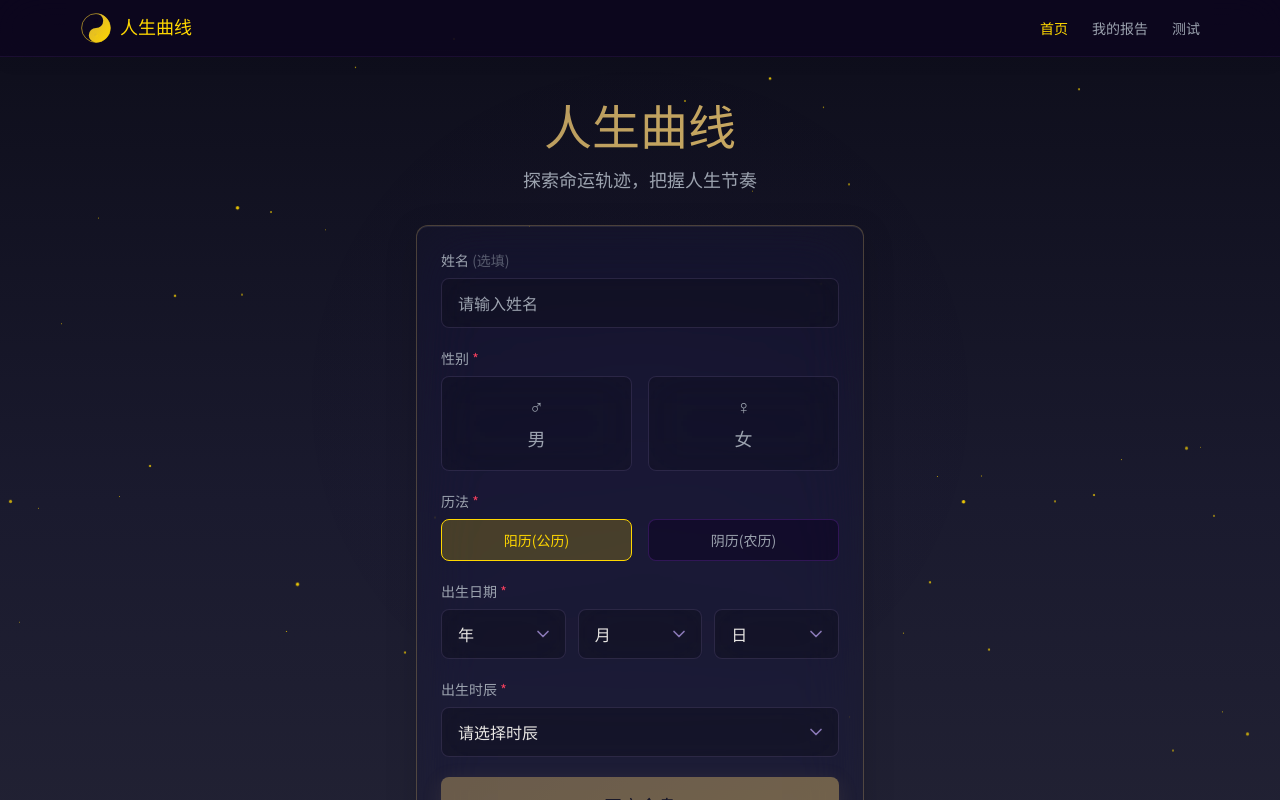
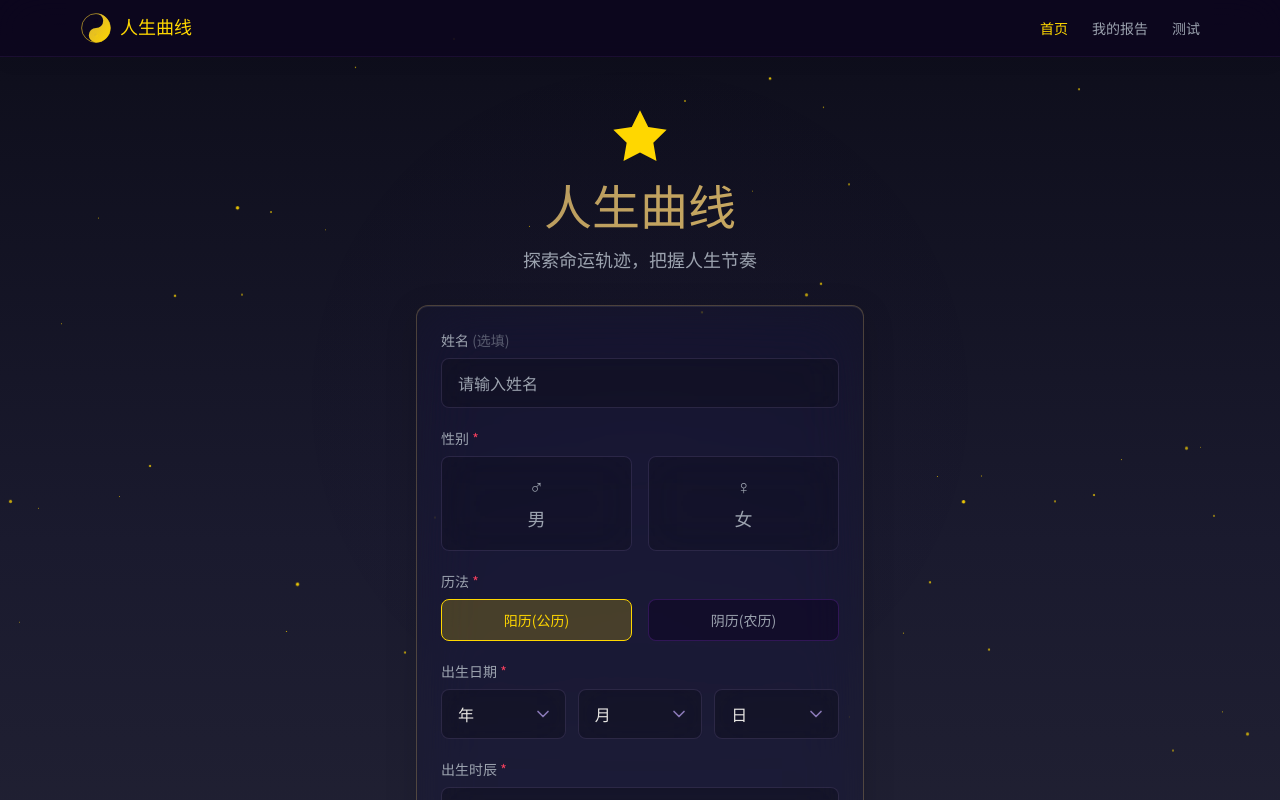
Before and after one commit to leozhansino-design/mvp_hongshu1, a Next.js app: page / in a window 1280 px wide. Shown: the top 800 px of the page. Built offline with nearby package versions, Linux system fonts and the light colour scheme.

Commit message:
fix: restore star icon on homepage

```diff
--- a/src/app/page.tsx
+++ b/src/app/page.tsx
@@ -78,6 +78,15 @@ export default function HomePage() {
       <Header />
       <div className="flex flex-col items-center justify-center px-4 py-8 md:py-12" style={{ minHeight: 'calc(100vh - 56px)' }}>
         <div className="text-center mb-6 md:mb-8">
+          <div className="inline-flex items-center justify-center w-14 h-14 md:w-16 md:h-16 mb-3 md:mb-4">
+            <svg viewBox="0 0 24 24" className="w-full h-full text-gold-400">
+              <path
+                fill="currentColor"
+                d="M12 2L15.09 8.26L22 9.27L17 14.14L18.18 21.02L12 17.77L5.82 21.02L7 14.14L2 9.27L8.91 8.26L12 2Z"
+              />
+            </svg>
+          </div>
+
           <h1 className="font-serif text-3xl md:text-5xl text-gold-gradient mb-2 md:mb-3">
             人生曲线
           </h1>
```
